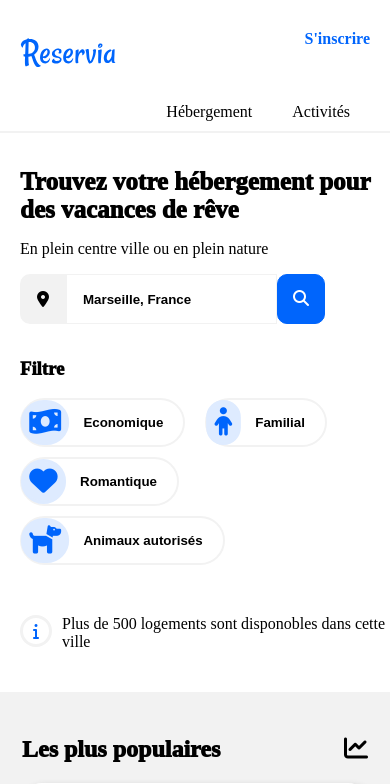
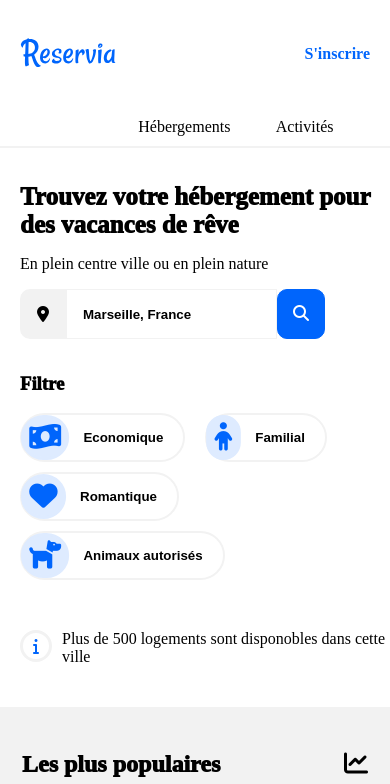
Before and after one commit to wala95/WalaZitoun_P2_26112020, a plain HTML site: page index.html in a window 390 px wide. Shown: the top 784 px of the page. Drawn offline with Linux system fonts and the light colour scheme; a web font is replaced by a local one.

Commit message:
retouche nav

```diff
--- a/index.html
+++ b/index.html
@@ -15,8 +15,8 @@
             <a href="#"><img src="images/logo/Reservia.svg" alt="Reservia" /></a>
             <div id="nav">
     		<div id="ancre">
-        		<a href="#section_hebergement">Hébergement</a></li>
-        		<a href="#section_activites">Activités</a></li>
+        		<a href="#section_hebergement" id="nav_hebergement">Hébergements</a></li>
+        		<a href="#section_activites" id="nav_activites">Activités</a></li>
     		</div>
             <a href="#" id="inscription">S'inscrire</a>
             </div>
@@ -46,7 +46,7 @@
 
         <div id="block_hebergement_populaire">
         	<section id="section_hebergement" >
-        		<h2 >Hébergement à Marseille</h2>
+        		<h2 >Hébergements à Marseille</h2>
                 <div id="hebergement">
             		<article>
                         <a href="#" ><img src="images/hebergements/4_small/marcus-loke-WQJvWU_HZFo-unsplash.jpg" alt="Auberge la Cannebières" /></a>
--- a/style.css
+++ b/style.css
@@ -203,7 +203,7 @@ h2 i {
 
 #activites img {
 	transform: scale(1.03);
-	margin-top: -2px;
+	margin-top: -4px;
 }
 section article {
 	display: flex;
@@ -307,27 +307,9 @@ aside p {
 	}
 
 }
-@media screen and (max-width: 1000px) {
 
-	#nav {
-		display: flex;
-		flex-wrap: wrap-reverse;
-	}
+@media screen and (max-width: 850px) {
 
-	#ancre {
-		display: flex;
-		flex-direction: row;
-	}
-	#ancre a {
-		margin: 0px;
-		text-align: center;
-		padding: 55px 20px 10px 20px;
-	}
-	#ancre a:hover {
-		border-top: none;
-		color: #0065FC;
-		border-bottom: 2px #0065FC solid;
-	}
 
 	#hebergement, #populaires, #activites {
 		display: block;
@@ -336,7 +318,6 @@ aside p {
 		flex-wrap: wrap;
 		margin: 0;
 	}
-
 	#section_hebergement {
 		background-color: #FFFFFF;
 		border: none;
@@ -345,18 +326,14 @@ aside p {
 	nav {
 		margin: 0;
 		padding: 30px 20px 0px 20px ;
-		border-bottom: 2px #F2F2F2 solid;
+
 	}
-
+	#activites img {
+	transform: scale(1.015);
+	}
 	aside {
 		border-radius: 0;
 		margin: 0;
-	}
-	#populaires img {
-		height: 130px;
-	}
-	#hebergement img, #activites img {
-		height: 100px;
 	}
 	footer {
 		display: block;
@@ -409,3 +386,52 @@ aside p {
 		font-size: 25px;
 	}
 }
+
+@media screen and (max-width: 550px) {
+
+	#populaires img {
+		height: 130px;
+	}
+	#hebergement img, #activites img {
+		height: 100px;
+	}
+	#activites img {
+	transform: scale(1.03);
+	}
+
+
+	#ancre {
+		display: grid;
+		grid-template-columns: 1fr 1fr;
+
+	}
+	#nav {
+		display: flex;
+		flex-wrap: wrap-reverse;
+	}
+	#inscription {
+		margin-top: 15px;
+	}
+
+	nav {
+		border-bottom: 2px #F2F2F2 solid;
+	}
+
+	#nav_hebergement {
+		margin: 0;
+		margin:  55px 15% 10px 15%;
+	}
+	#nav_activites {
+		margin: 0;
+		margin: 55px 15% 10px 15%;
+	}
+	#ancre a:hover {
+		padding-top: 0;
+		border-top: none;
+
+		color: #0065FC;
+		border-bottom: 2px #0065FC solid;
+		margin-bottom: 0;
+
+	}
+}
```
